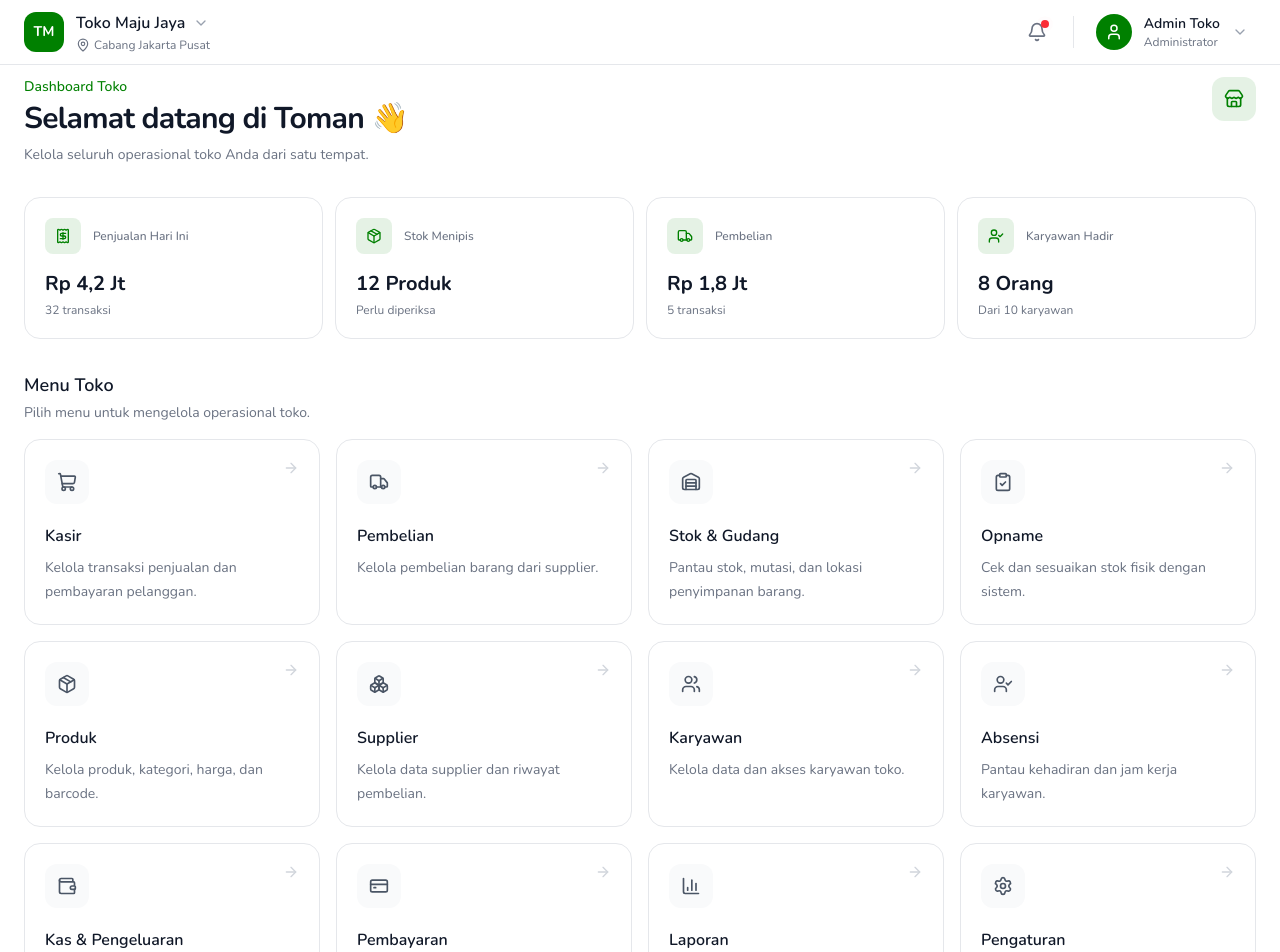
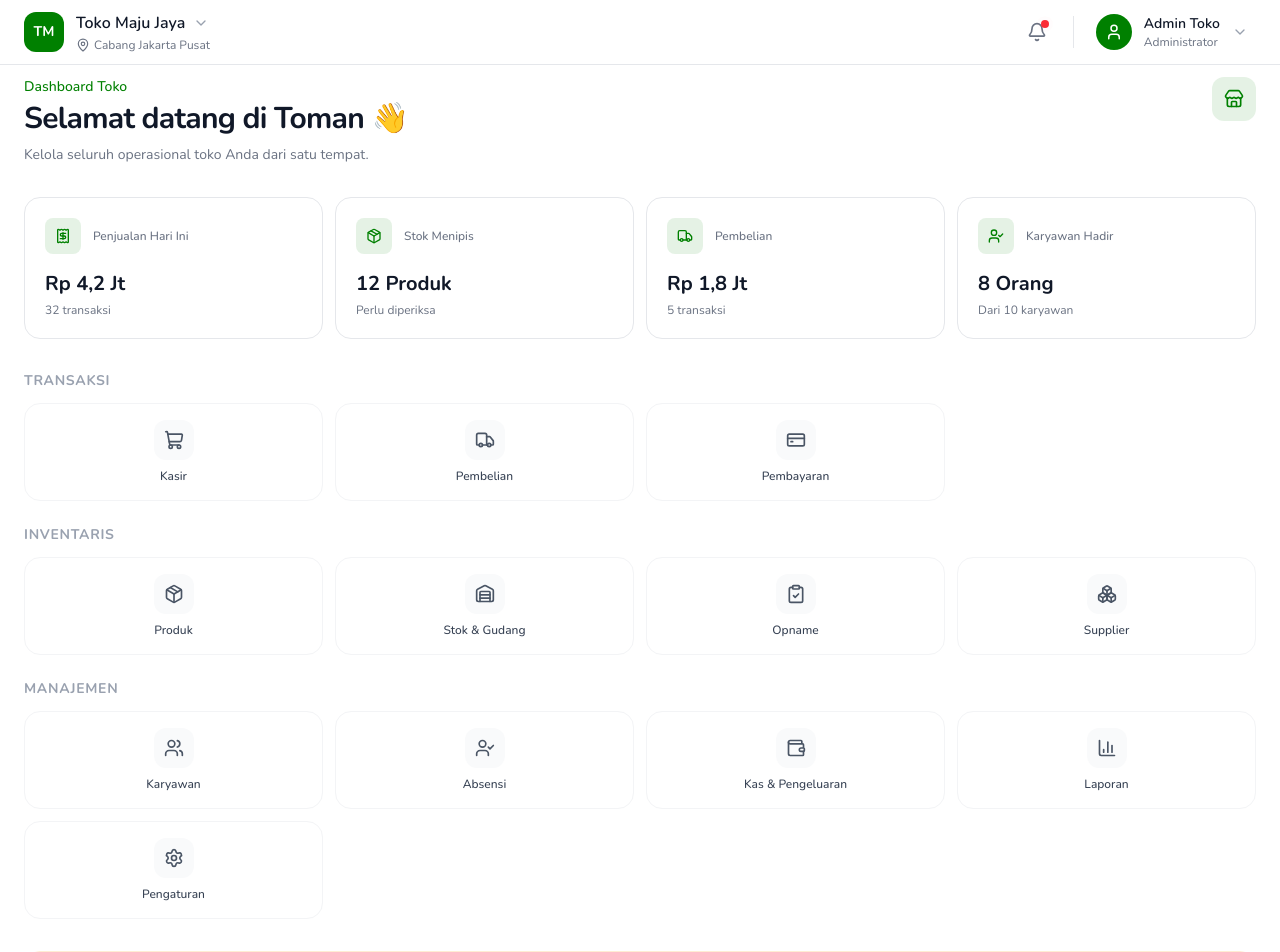
Before and after one commit to IrfanUlala/saas-management-toko, a Next.js app: page /admin in a window 1280 px wide. Shown: the top 952 px of the page. Built offline with nearby package versions, Linux system fonts and the light colour scheme.

Commit message:
feat: restructure menu items into grouped categories for improved navigation

```diff
--- a/app/admin/page.tsx
+++ b/app/admin/page.tsx
@@ -17,78 +17,33 @@ import {
   ArrowRight,
 } from "lucide-react";
 
-const menus = [
+const menuGroups = [
   {
-    title: "Kasir",
-    description: "Kelola transaksi penjualan dan pembayaran pelanggan.",
-    icon: ShoppingCart,
-    href: "/kasir",
+    title: "Transaksi",
+    items: [
+      { title: "Kasir", icon: ShoppingCart, href: "/kasir" },
+      { title: "Pembelian", icon: Truck, href: "/pembelian" },
+      { title: "Pembayaran", icon: CreditCard, href: "/pembayaran" },
+    ],
   },
   {
-    title: "Pembelian",
-    description: "Kelola pembelian barang dari supplier.",
-    icon: Truck,
-    href: "/pembelian",
+    title: "Inventaris",
+    items: [
+      { title: "Produk", icon: Package, href: "/produk" },
+      { title: "Stok & Gudang", icon: Warehouse, href: "/gudang" },
+      { title: "Opname", icon: ClipboardCheck, href: "/opname" },
+      { title: "Supplier", icon: Boxes, href: "/supplier" },
+    ],
   },
   {
-    title: "Stok & Gudang",
-    description: "Pantau stok, mutasi, dan lokasi penyimpanan barang.",
-    icon: Warehouse,
-    href: "/gudang",
-  },
-  {
-    title: "Opname",
-    description: "Cek dan sesuaikan stok fisik dengan sistem.",
-    icon: ClipboardCheck,
-    href: "/opname",
-  },
-  {
-    title: "Produk",
-    description: "Kelola produk, kategori, harga, dan barcode.",
-    icon: Package,
-    href: "/produk",
-  },
-  {
-    title: "Supplier",
-    description: "Kelola data supplier dan riwayat pembelian.",
-    icon: Boxes,
-    href: "/supplier",
-  },
-  {
-    title: "Karyawan",
-    description: "Kelola data dan akses karyawan toko.",
-    icon: Users,
-    href: "/karyawan",
-  },
-  {
-    title: "Absensi",
-    description: "Pantau kehadiran dan jam kerja karyawan.",
-    icon: UserCheck,
-    href: "/absensi",
-  },
-  {
-    title: "Kas & Pengeluaran",
-    description: "Catat pemasukan, pengeluaran, dan kas toko.",
-    icon: Wallet,
-    href: "/kas",
-  },
-  {
-    title: "Pembayaran",
-    description: "Kelola metode pembayaran dan transaksi.",
-    icon: CreditCard,
-    href: "/pembayaran",
-  },
-  {
-    title: "Laporan",
-    description: "Lihat laporan penjualan, stok, dan keuangan.",
-    icon: BarChart3,
-    href: "/laporan",
-  },
-  {
-    title: "Pengaturan",
-    description: "Atur toko, cabang, pengguna, dan sistem.",
-    icon: Settings,
-    href: "/pengaturan",
+    title: "Manajemen",
+    items: [
+      { title: "Karyawan", icon: Users, href: "/karyawan" },
+      { title: "Absensi", icon: UserCheck, href: "/absensi" },
+      { title: "Kas & Pengeluaran", icon: Wallet, href: "/kas" },
+      { title: "Laporan", icon: BarChart3, href: "/laporan" },
+      { title: "Pengaturan", icon: Settings, href: "/pengaturan" },
+    ],
   },
 ];
 
@@ -150,46 +105,33 @@ export default function DashboardPage() {
       </section>
 
       {/* Menu */}
-      <section>
-        <div className="mb-4">
-          <h2 className="text-lg font-semibold text-gray-900">
-            Menu Toko
+      <section className="space-y-6">
+        {menuGroups.map((group) => (
+          <div key={group.title}>
+            <h2 className="mb-3 text-sm font-bold uppercase tracking-wider text-gray-400">
+              {group.title}
             </h2>
-
-          <p className="mt-1 text-sm text-gray-500">
-            Pilih menu untuk mengelola operasional toko.
-          </p>
-        </div>
-
-        <div className="grid gap-4 sm:grid-cols-2 lg:grid-cols-3 xl:grid-cols-4">
-          {menus.map((menu) => {
+            <div className="grid grid-cols-2 gap-3 sm:grid-cols-3 lg:grid-cols-4">
+              {group.items.map((menu) => {
                 const Icon = menu.icon;
-
                 return (
                   <a
                     key={menu.title}
                     href={menu.href}
-                className="group rounded-2xl border border-gray-200 bg-white p-5 transition-all hover:-translate-y-0.5 hover:border-primary/30 hover:shadow-md"
+                    className="flex flex-col items-center justify-center gap-2 rounded-2xl border border-gray-100 bg-white p-4 text-center transition-all hover:border-primary/20 hover:bg-primary/5 hover:shadow-sm"
                   >
-                <div className="flex items-start justify-between">
-                  <div className="flex h-11 w-11 items-center justify-center rounded-xl bg-gray-50 transition-colors group-hover:bg-primary/10">
-                    <Icon className="h-5 w-5 text-gray-600 transition-colors group-hover:text-primary" />
+                    <div className="flex h-10 w-10 items-center justify-center rounded-xl bg-gray-50 text-gray-600">
+                      <Icon className="h-5 w-5" />
                     </div>
-
-                  <ArrowRight className="h-4 w-4 text-gray-300 transition-all group-hover:translate-x-1 group-hover:text-primary" />
-                </div>
-
-                <h3 className="mt-5 font-semibold text-gray-900">
+                    <span className="text-xs font-medium text-gray-700">
                       {menu.title}
-                </h3>
-
-                <p className="mt-2 text-sm leading-6 text-gray-500">
-                  {menu.description}
-                </p>
+                    </span>
                   </a>
                 );
               })}
             </div>
+          </div>
+        ))}
       </section>
 
       {/* Operational Alert */}
```
Lines whose indentation alone changed are shown as unchanged.
